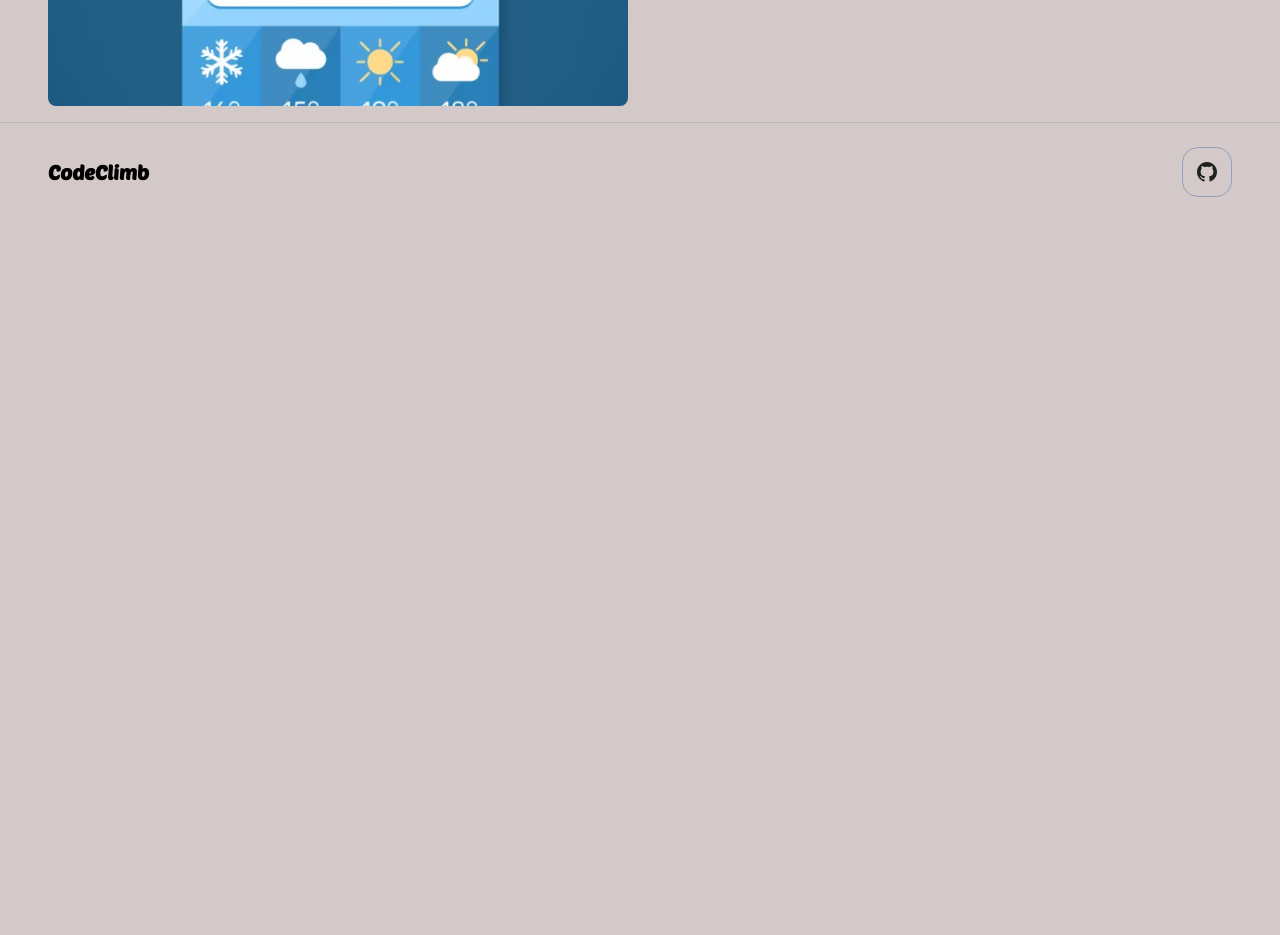
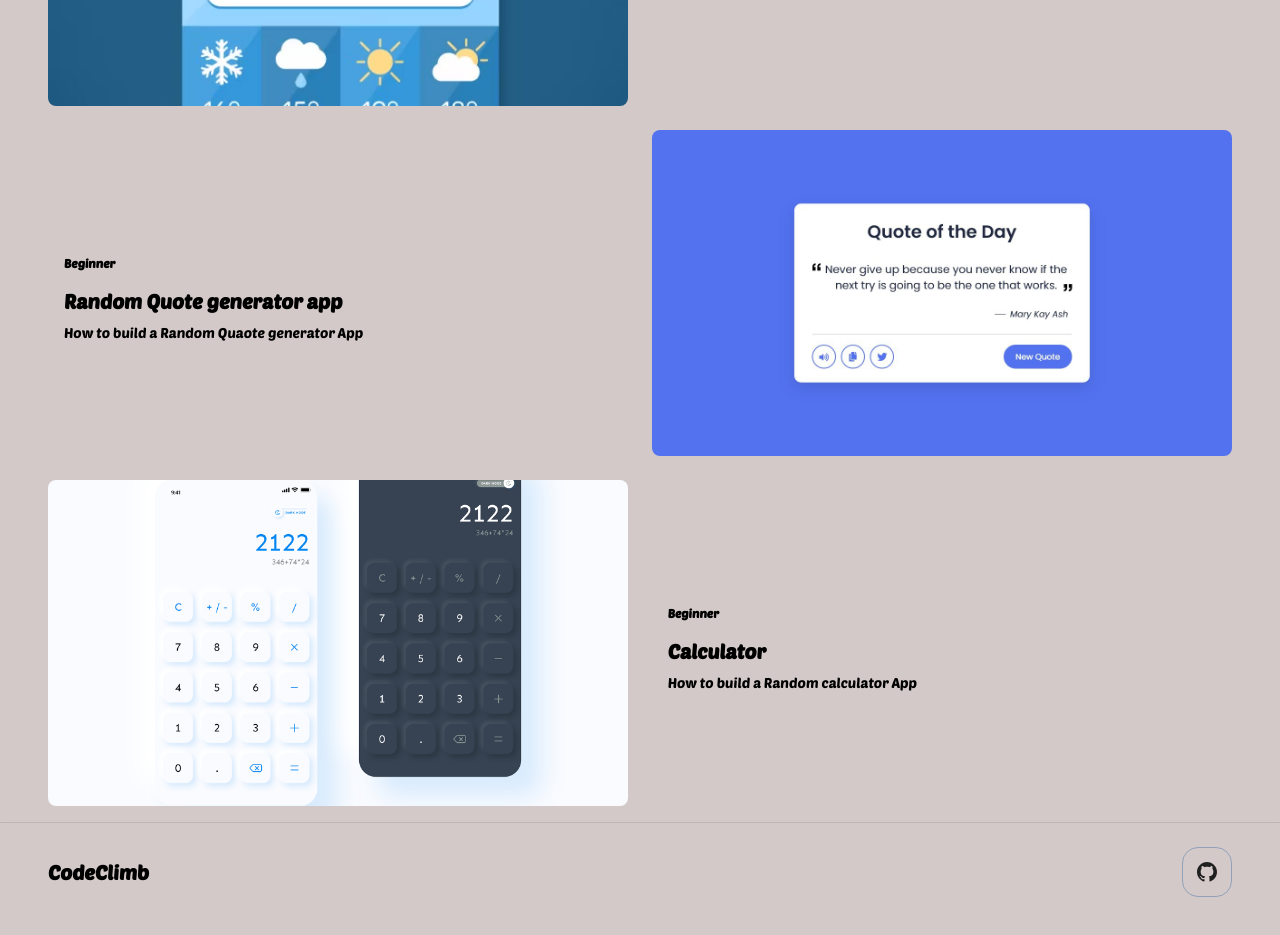
Before and after one commit to Tanujeet/CodeClimb, a Next.js app in the folder apps/web/: page /projects/Frontend-projects in a window 1280 px wide. Shown: the part 1580-2515 px from the top of the page. Before the commit the page ends 1825 px from the top, so only its background shows below. Built offline with nearby package versions, Linux system fonts and the light colour scheme; no server answers.

Commit message:
implemented changes

```diff
--- a/apps/web/app/Roadmap/frontend/page.tsx
+++ b/apps/web/app/Roadmap/frontend/page.tsx
@@ -1,9 +1,9 @@
+import Image from "next/image";
 import Button from "../../../Components/Button";
 import Heading from "../../../Components/Heading";
 import Navbar from "../../../Components/Navbar";
 
 const page = () => {
-
   const FrontEnd = {
     title: "Front End Development",
     description:
@@ -65,7 +65,9 @@ const page = () => {
               key={index}
               className="rounded-xl border border-gray-300 bg-black shadow-md hover:shadow-lg transition duration-300 overflow-hidden"
             >
-              <img
+              <Image
+                width={300}
+                height={300}
                 src={project.image}
                 alt={`Screenshot of ${project.title}`}
                 className="w-full h-48 object-cover hover:scale-105 transition-transform duration-300"
--- a/apps/web/app/projects/Frontend-projects/page.tsx
+++ b/apps/web/app/projects/Frontend-projects/page.tsx
@@ -108,6 +108,21 @@ const Page = () => {
           image="/images/simple-weather-app_23-2147552413.avif"
           href="/list/todoapp"
         />
+        <ProjectCard
+          level="Beginner"
+          title="Random Quote generator app"
+          description="How to build  a Random Quaote generator App"
+          image="/images/maxresdefault.jpg"
+          href="/list/Quotegenretor"
+          reverse={true}
+        />
+        <ProjectCard
+          level="Beginner"
+          title="Calculator"
+          description="How to build  a Random calculator App"
+          image="/images/21ccec97787515.5ecd66fe7be58.png"
+          href="/list/Calculator"
+        />
       </section>
     </main>
   );
```
